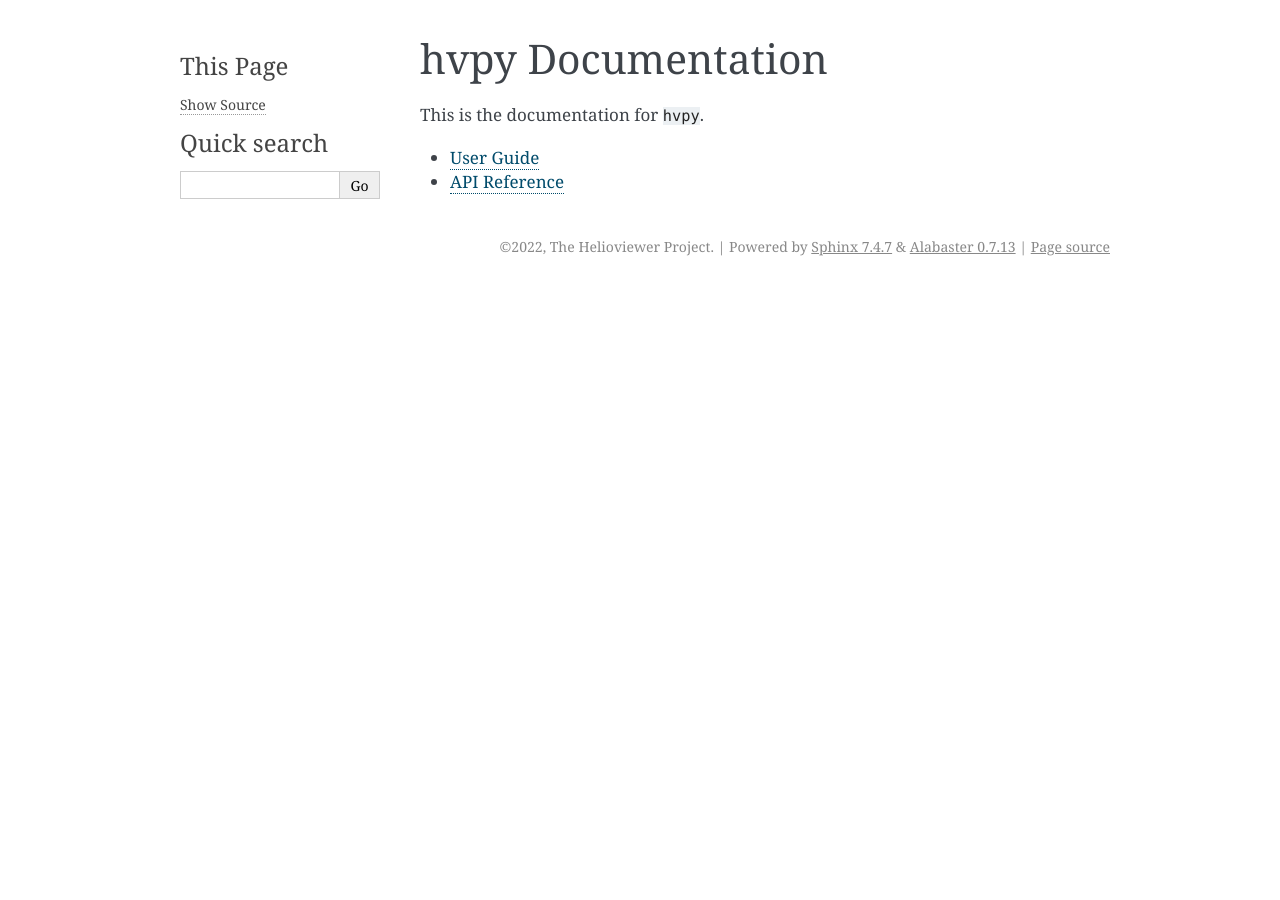
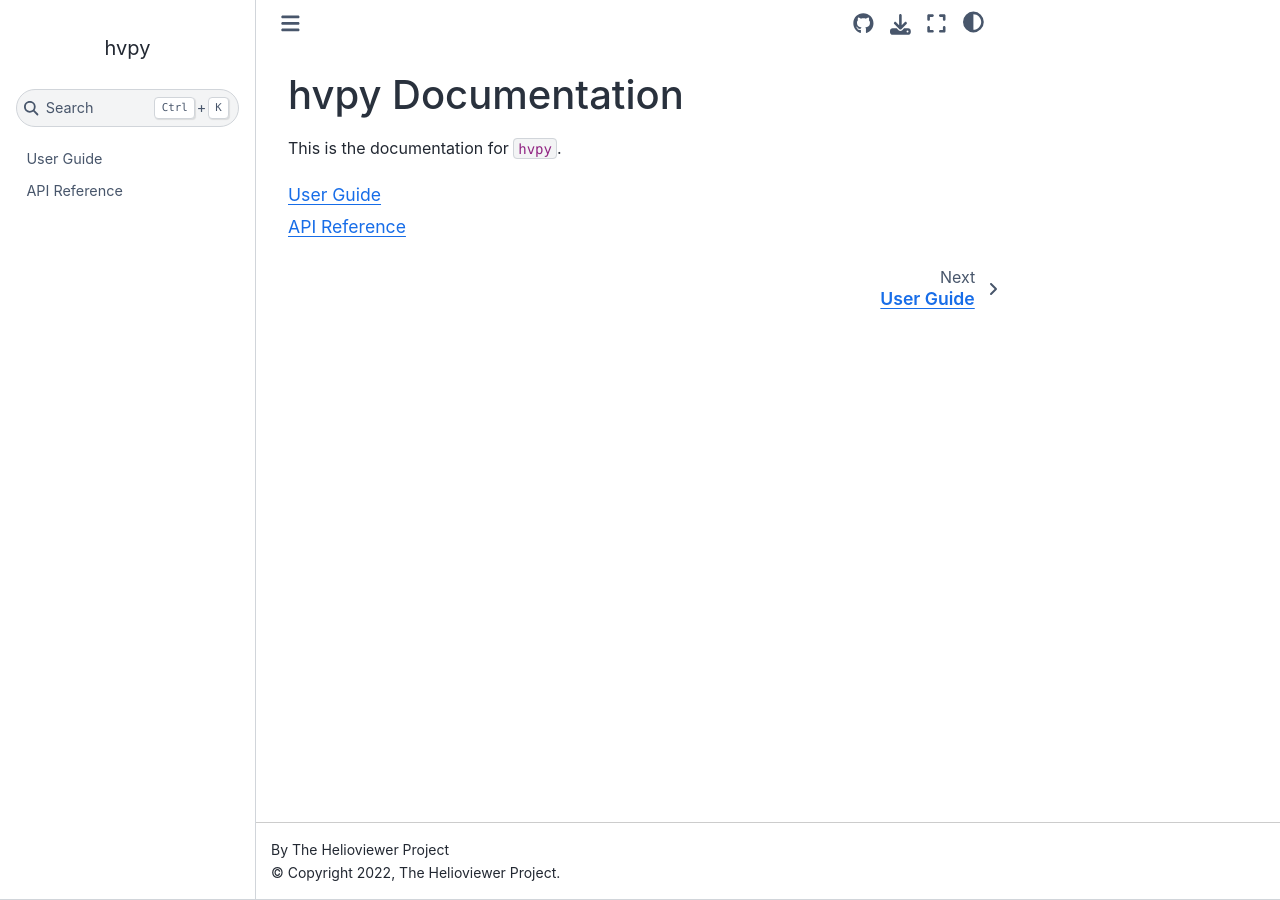
Before and after one commit to Helioviewer-Project/python-api, a Sphinx documentation site: the page built from docs/index.rst, in a window 1280 px wide. Built offline with Sphinx 7.4.7 and the Sphinx Book theme 1.1.4, drawn with Linux system fonts in a browser that asks for light colours; the version number could not be read and is left out.

Commit message:
try out a new theme

```diff
--- a/docs/conf.py
+++ b/docs/conf.py
@@ -63,6 +63,11 @@ intersphinx_mapping = {
 }
 
 # -- Options for HTML output ---------------------------------------------------
-# The theme to use for HTML and HTML Help pages.  See the documentation for
-# a list of builtin themes.
-from sunpy_sphinx_theme.conf import *  # NOQA
+# The theme to use for HTML and HTML Help pages.
+html_theme = "sphinx_book_theme"
+html_theme_options = {
+    "repository_url": "https://github.com/Helioviewer-Project/python-api/",
+    "use_repository_button": True,
+}
+html_title = "hvpy"
+extra_navbar = ""
--- a/setup.cfg
+++ b/setup.cfg
@@ -43,7 +43,7 @@ docs =
     sphinx
     sphinx-autodoc-typehints
     sphinx-automodapi
-    sunpy-sphinx-theme
+    sphinx-book-theme
 
 [tool:pytest]
 testpaths = "hvpy" "docs"
```
